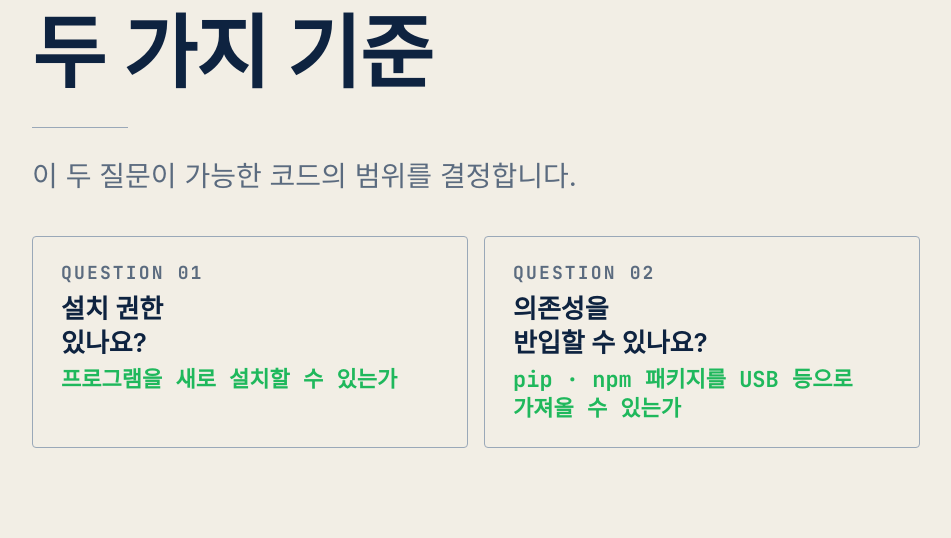
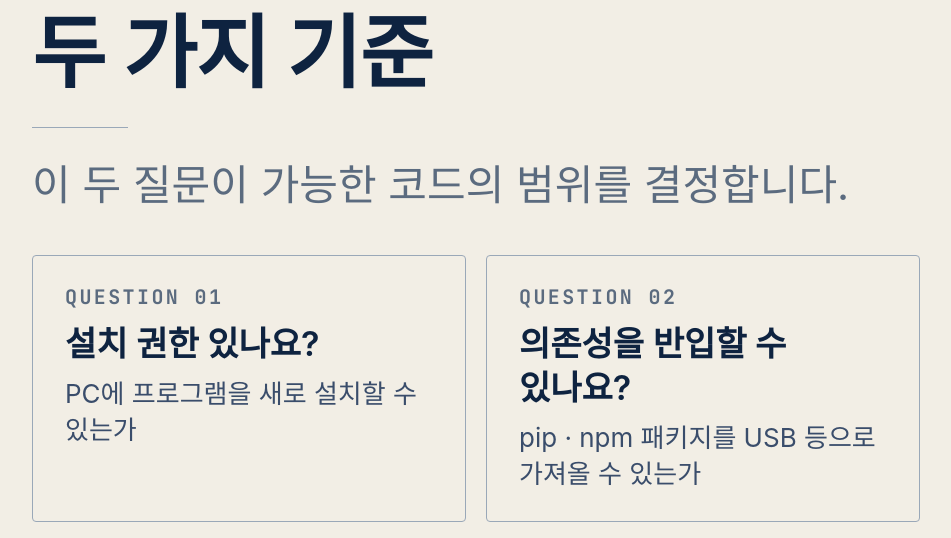
Before and after one commit to snubh-vibe-lab/Design, a plain HTML site: page project/card_news/airgap_02_criteria.html in a window 1280 px wide. Shown: the part 262-800 px from the top of the page, without its empty margins (64-1015 px from the left). Drawn offline with Linux system fonts and the light colour scheme; a web font is replaced by a local one.

Commit message:
Apply updated card_news design: larger text, header alignment, word-break

```diff
--- a/project/card_news/airgap_02_criteria.html
+++ b/project/card_news/airgap_02_criteria.html
@@ -13,35 +13,35 @@
     margin-top: 40px;
     display: grid;
     grid-template-columns: 1fr 1fr;
-    gap: 16px;
+    gap: 20px;
   }
   .matrix-cell {
     border: 1px solid var(--rule-on-cream);
-    padding: 24px 28px;
+    padding: 28px 32px;
     border-radius: 4px;
   }
   .matrix-cell .label {
     font-family: var(--font-mono);
-    font-size: 18px;
+    font-size: 20px;
     font-weight: 700;
     letter-spacing: 0.12em;
     color: var(--mute-on-cream);
-    margin-bottom: 8px;
+    margin-bottom: 12px;
   }
   .matrix-cell .value {
     font-family: var(--font-sans);
-    font-size: 26px;
+    font-size: 34px;
     font-weight: 600;
     color: var(--navy);
     line-height: 1.3;
   }
-  .matrix-cell .value span {
-    font-family: var(--font-mono);
-    font-size: 22px;
-    font-weight: 700;
-    color: var(--green);
-    display: block;
-    margin-top: 6px;
+  .matrix-cell .desc {
+    font-family: var(--font-sans);
+    font-size: 26px;
+    font-weight: 400;
+    color: var(--body-dim);
+    line-height: 1.4;
+    margin-top: 10px;
   }
 </style>
 </head>
@@ -57,23 +57,19 @@
       <div class="card-num">02</div>
       <h2 class="card-title" style="font-size: 80px;">두 가지 기준</h2>
       <hr class="card-rule">
-      <p class="card-lead" style="font-size: 28px;">
+      <p class="card-lead" style="font-size: 42px; line-height: 1.4;">
         이 두 질문이 가능한 코드의 범위를 결정합니다.
       </p>
       <div class="matrix">
         <div class="matrix-cell">
           <div class="label">QUESTION 01</div>
-          <div class="value">
-            설치 권한<br>있나요?
-            <span>프로그램을 새로 설치할 수 있는가</span>
-          </div>
+          <div class="value">설치 권한 있나요?</div>
+          <div class="desc">PC에 프로그램을 새로 설치할 수 있는가</div>
         </div>
         <div class="matrix-cell">
           <div class="label">QUESTION 02</div>
-          <div class="value">
-            의존성을<br>반입할 수 있나요?
-            <span>pip · npm 패키지를 USB 등으로 가져올 수 있는가</span>
-          </div>
+          <div class="value">의존성을 반입할 수 있나요?</div>
+          <div class="desc">pip · npm 패키지를 USB 등으로 가져올 수 있는가</div>
         </div>
       </div>
     </div>
```
